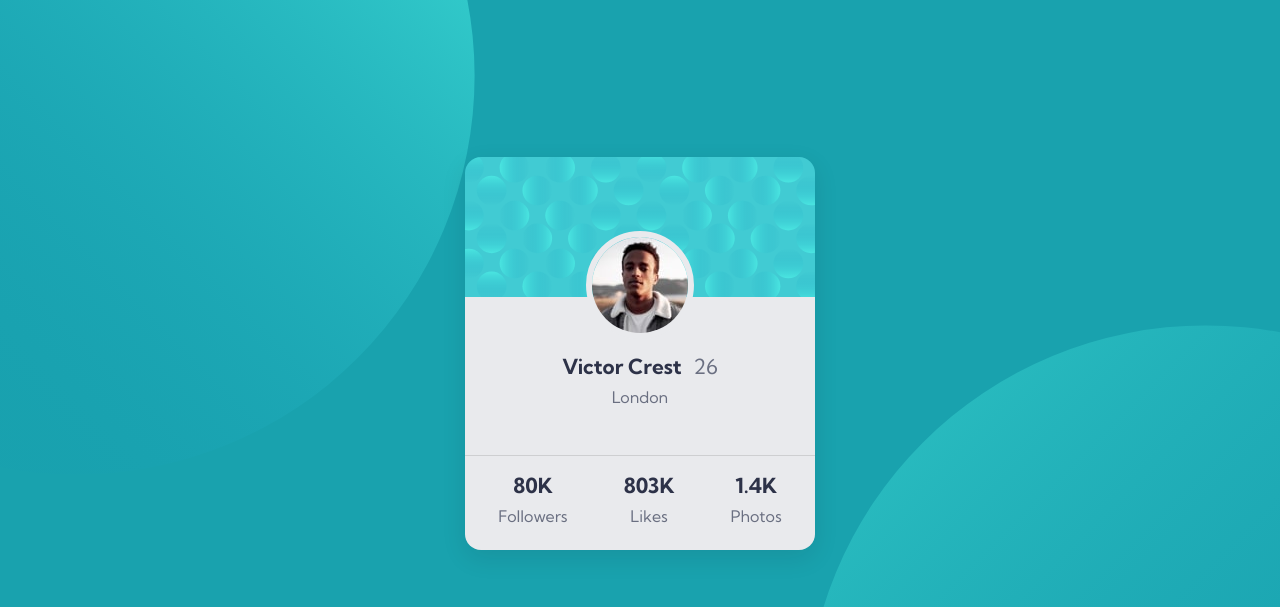
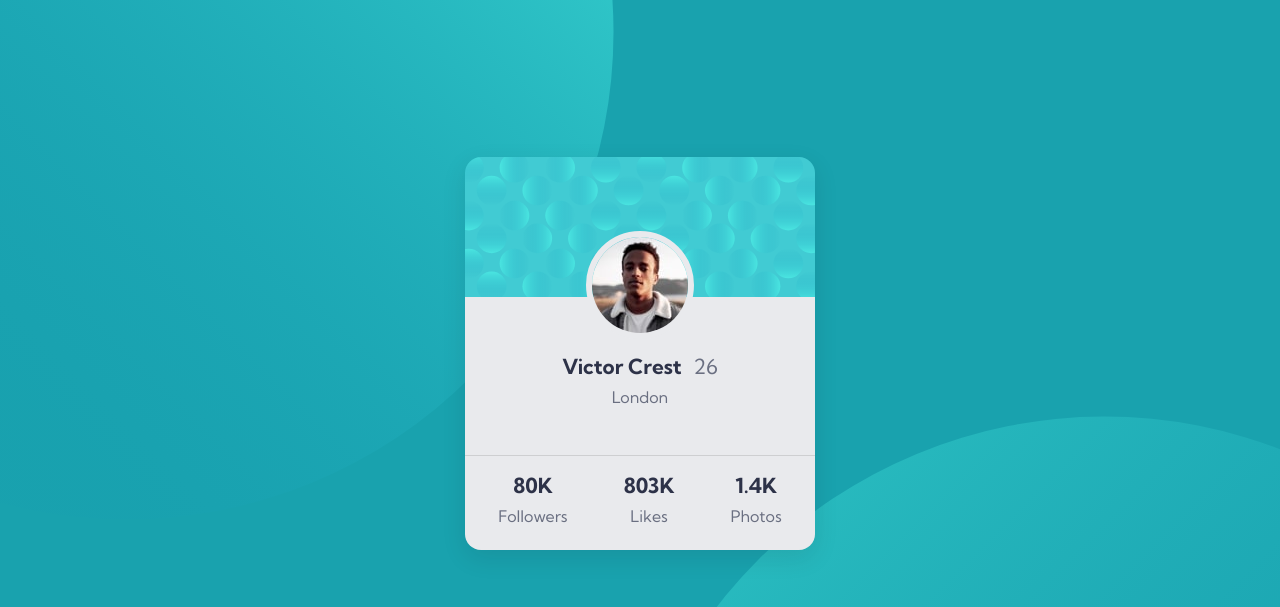
Before and after one commit to hassan-ali-byte/profile-card-component-main, a plain HTML site: page index.html in a window 1280 px wide. Shown: the top 607 px of the page. Drawn offline with Linux system fonts and the light colour scheme.

Commit message:
backround image positioning

```diff
--- a/style.css
+++ b/style.css
@@ -40,8 +40,7 @@ body {
   background-image: url(images/bg-pattern-top.svg),
     url(images/bg-pattern-bottom.svg);
   background-repeat: no-repeat no-repeat;
-  background-position: top -150px left -200px, bottom -150px right -200px;
-  background-size: contain;
+  background-position: right 52vw bottom 35vh, left 48vw top 52vh;
   font-family: var(--ff-base);
   font-weight: var(--fw-bold);
 }
@@ -147,8 +146,8 @@ main {
 }
 /* media query */
 
-@media (min-width: 525px) {
+@media (min-width: 93.75em) {
   body {
-    background-position: top -325px left -325px, bottom -325px right -325px;
+   background-position: right 66vw bottom 53vh, left 71vw top 65vh;
   }
 }
```
